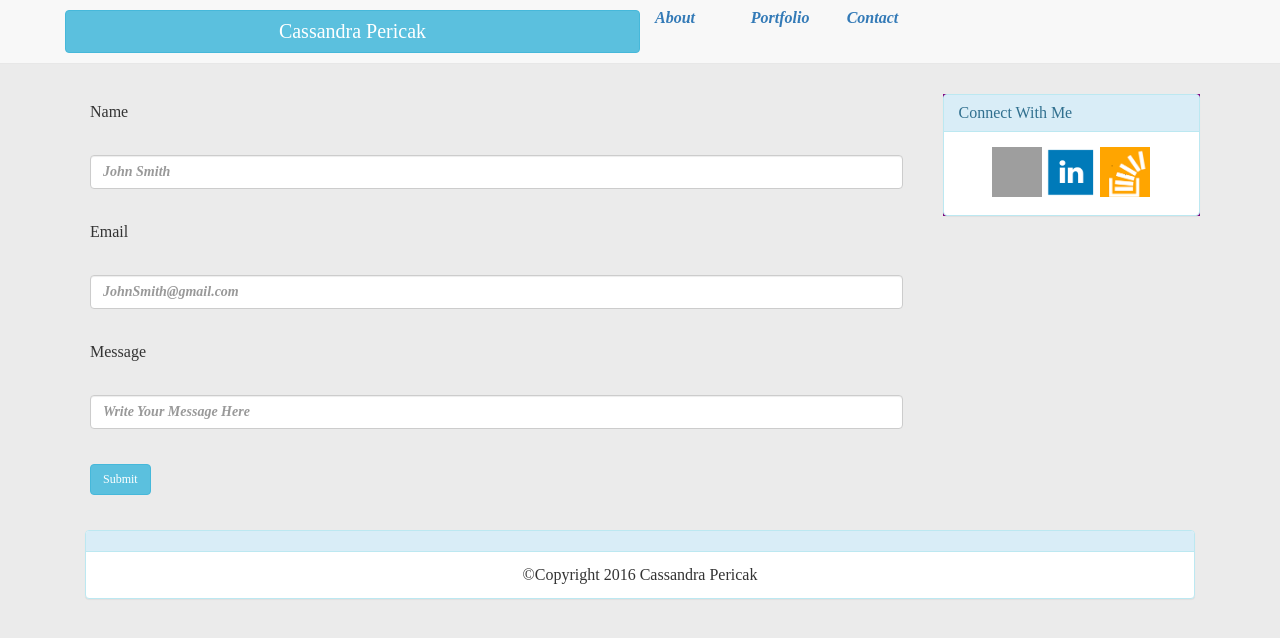
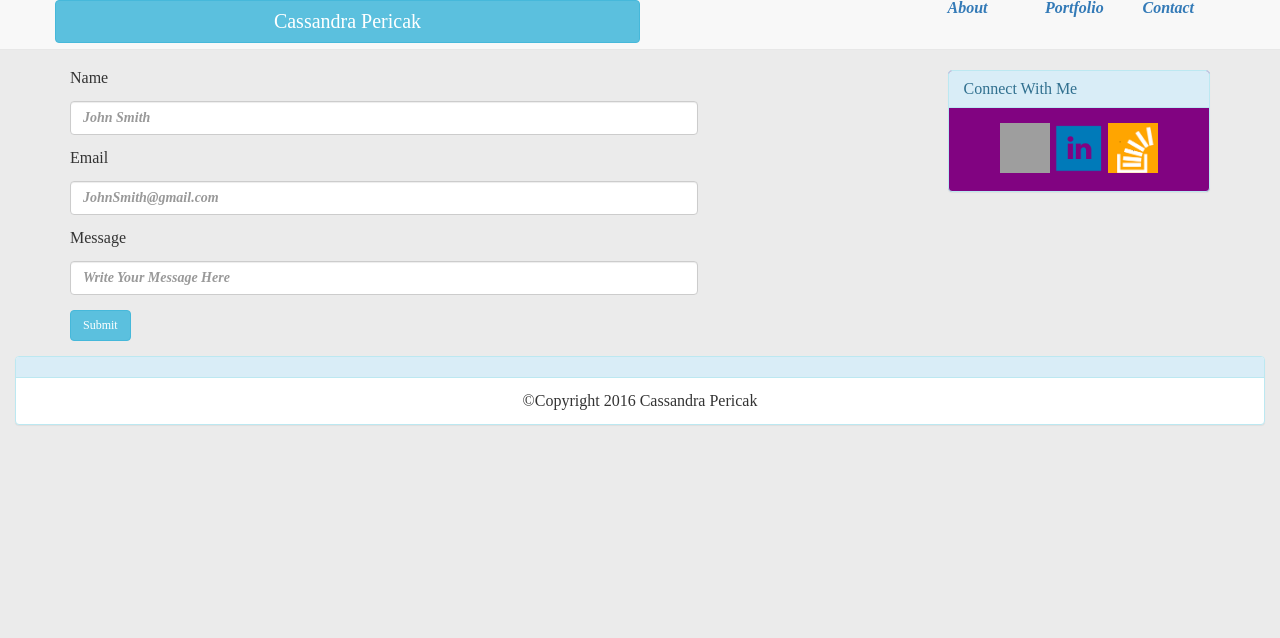
Before and after one commit to cpericak823/Bootstrap-Portfolio, a PHP site: page /contact.html in a window 1280 px wide. Shown: the top 638 px of the page. Run offline with PHP 8.4, Linux system fonts and the light colour scheme; some libraries are stand-ins or nearby versions; grey boxes are pictures that could not be loaded.

Commit message:
adjusted formatting and spacing issues

```diff
--- a/assets/css/style.css
+++ b/assets/css/style.css
@@ -1,8 +1,5 @@
 body {
 	background-color:rgba(192,192,192,0.3);
-}
-.row {
-	padding: 10px;
 }
 
 .btn-info {
@@ -29,14 +26,28 @@ body {
 
 }
 
-.connect {
-	/*float: right;*/
-   background-color: white;
-    -webkit-animation-name: example;
-    -webkit-animation-duration: 10s;
+.connect .panel {
+   background-color: transparent;
+    -webkit-animation: example 10s;
+   animation: example 10s;
 }
 
 @-webkit-keyframes example {
+    from {background-color: white;}
+    to {background-color: purple;}
+}
+
+@-moz-keyframes example {
+    from {background-color: white;}
+    to {background-color: purple;}
+}
+
+@-o-keyframes example {
+    from {background-color: white;}
+    to {background-color: purple;}
+}
+
+@keyframes example {
     from {background-color: white;}
     to {background-color: purple;}
 }
--- a/contact.html
+++ b/contact.html
@@ -17,7 +17,9 @@
 	    		<div class="btn btn-info col-xs-12 col-md-6">
 	    		Cassandra Pericak
 	    		</div>
-			<!-- <div class="col-md-3"></div> -->
+
+			<div class="col-md-3"></div>
+
 	    		<div class="headings col-xs-4 col-md-1">
 	    			<a href="index.html" target="_blank">About</a>
 	    		</div>
@@ -30,50 +32,44 @@
 			</div>
     	</div>
 	</nav>
-<div class="container">
-	<div class="row">
-	<div class="col-xs-12 col-md-9">
+	<div class="container">
+		<div class="row">
+			<div class="col-xs-12 col-md-9">
   		<form>
     		<div class="form-group row">
-    			<div class="col-md-12">
+    			<div class="col-md-9">
       				<label for="inputName" class="col-form-label">Name</label>
       			</div>
       		</div>
 			<div class="form-group row">
-      			<div class="col-md-12">
+      			<div class="col-md-9">
         			<input type="Name" class="form-control" id="inputName" placeholder="John Smith">
       			</div>
 			</div>
 
 			<div class="form-group row">
-      			<div class="col-md-12">
+      			<div class="col-md-9">
       				<label for="inputEmail" class="col-form-label">Email</label>
 				</div>
 			</div>
 
 			<div class="form-group row">
-      			<div class="col-md-12">
+      			<div class="col-md-9">
         			<input type="Email" class="form-control" id="inputEmail" placeholder="JohnSmith@gmail.com">
       			</div>
     		</div>
 
 			<div class="form-group row">
-				<div class="col-md-12">
+				<div class="col-md-9">
      				<label for="inputEmail" class="col-form-label">Message</label>
 				</div>
 			</div>
 
 			<div class="form-group row">
-      			<div class="col-md-12">
+      			<div class="col-md-9">
        				<input type="Message" class="form-control" id="inputMessage" placeholder="Write Your Message Here">
      			</div>
    			</div>
-
-   			<!-- <div class="form-group row">
-      			<div class="col-md-12">
-        			<input type="Message" class="form-control" id="inputMessage" placeholder="Write Your Message Here">
-      			</div>
-    		</div> -->
 
 			<div class="form-group row">
       			<div class="offset-sm-2 col-md-6">
@@ -98,6 +94,7 @@
 		</div>
 	</div>
 </div>
+</div>
 	<div class="col-xs-12 col-md-12">
 	<div class="panel panel-info">
   		<div class="panel-heading"></div>
@@ -106,6 +103,6 @@
   			</div>
 	</div>
 	</div>
-</div>
+
 </body>
 </html>
--- a/index.html
+++ b/index.html
@@ -61,6 +61,7 @@
 					</div>
 				</div>
 			</div>
+</div>
 	<div class="row col-xs-12 col-md-12">
 		<div class="panel panel-info">
   			<div class="panel-heading"></div>
@@ -69,6 +70,5 @@
   			</div>
 		</div>
 		</div>
-		</div>
 </body>
 </html>
```
Also changed, not shown: portfolio.html (+8 -5 lines). Lines whose indentation alone changed are shown as unchanged.
